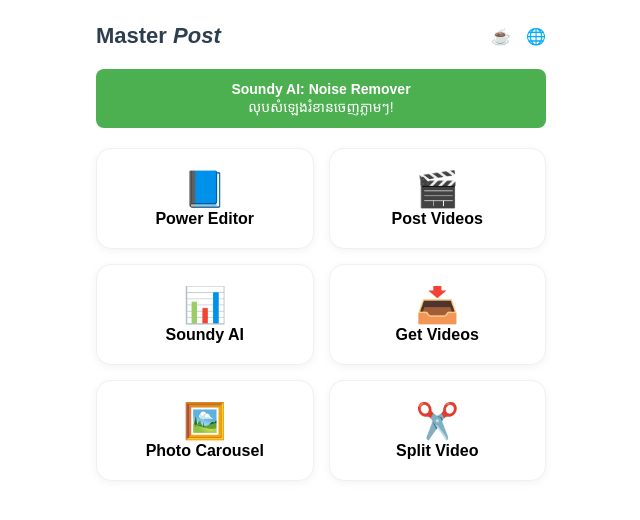
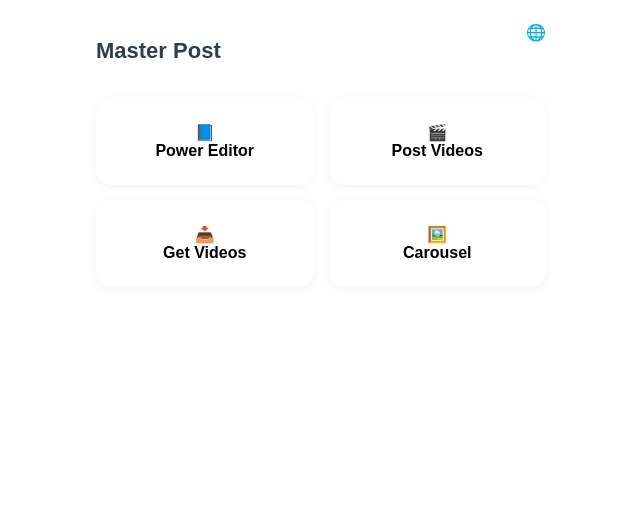
Before and after one commit to monsela1/PE-Post, a React (Vite) app: page / in a window 1280 px wide. Shown: the top 520 px of the page, without its empty margins (319-959 px from the left). Built offline with nearby package versions, Linux system fonts and the light colour scheme.

Commit message:
Update App.jsx

```diff
--- a/src/App.jsx
+++ b/src/App.jsx
@@ -9,18 +9,15 @@ function App() {
   const [pages, setPages] = useState([]);
   const [currentPage, setCurrentPage] = useState('menu');
 
-  // States សម្រាប់ Power Editor
+  // Power Editor Logic
+  const [powerStep, setPowerStep] = useState(1); // 1: Select Video, 2: Post Info
   const [videoLink, setVideoLink] = useState('');
-  const [selectedFile, setSelectedFile] = useState(null);
+  const [selectedPage, setSelectedPage] = useState(null);
+  const [caption, setCaption] = useState('');
 
   useEffect(() => {
     window.fbAsyncInit = function() {
-      window.FB.init({
-        appId: FACEBOOK_APP_ID,
-        cookie: true,
-        xfbml: true,
-        version: 'v19.0'
-      });
+      window.FB.init({ appId: FACEBOOK_APP_ID, cookie: true, xfbml: true, version: 'v19.0' });
     };
     (function(d, s, id) {
       var js, fjs = d.getElementsByTagName(s)[0];
@@ -34,46 +31,25 @@ function App() {
   const handleLogin = () => {
     window.FB.login((response) => {
       if (response.authResponse) {
-        window.FB.api('/me', {fields: 'name,picture'}, (userInfo) => {
-          setUserData(userInfo);
-          setIsLoggedIn(true);
-        });
-        window.FB.api('/me/accounts', {fields: 'name,access_token,id,picture', limit: 100}, (pageResponse) => {
-          if (pageResponse && pageResponse.data) {
-            setPages(pageResponse.data);
-          }
-        });
+        window.FB.api('/me', {fields: 'name,picture'}, (u) => { setUserData(u); setIsLoggedIn(true); });
+        window.FB.api('/me/accounts', {fields: 'name,access_token,id,picture', limit: 100}, (p) => { setPages(p.data || []); });
       }
     }, { scope: 'public_profile,pages_show_list,pages_read_engagement,pages_manage_posts' });
-  };
-
-  const navigateTo = (page) => {
-    setCurrentPage(page);
   };
 
   // --- Screens ---
 
   const MenuScreen = () => (
     <div style={{ padding: '15px' }}>
-      <div style={{ display: 'flex', justifyContent: 'space-between', alignItems: 'center', marginBottom: '20px' }}>
-        <h1 style={{ color: '#2c3e50', margin: 0, fontSize: '22px', fontWeight: 'bold' }}>Master <span style={{fontStyle: 'italic'}}>Post</span></h1>
-        <div style={{ display: 'flex', gap: '15px' }}>
-          <span>☕</span> <span>🌐</span>
-        </div>
+      <div style={{ display: 'flex', justifyContent: 'space-between', marginBottom: '20px' }}>
+        <h1 style={{ color: '#2c3e50', fontSize: '22px' }}>Master Post</h1>
+        <span>🌐</span>
       </div>
-
-      {/* Banner Ad placeholder */}
-      <div style={{ background: '#4CAF50', padding: '12px', borderRadius: '8px', color: '#fff', marginBottom: '20px', textAlign: 'center', fontSize: '14px' }}>
-        <strong>Soundy AI: Noise Remover</strong><br/>លុបសំឡេងរំខានចេញភ្លាមៗ!
-      </div>
-
       <div style={{ display: 'grid', gridTemplateColumns: '1fr 1fr', gap: '15px' }}>
-        <div onClick={() => navigateTo('powerEditor')} style={cardStyle}><span style={{fontSize: '35px'}}>📘</span><br/>Power Editor</div>
-        <div onClick={() => navigateTo('postVideos')} style={cardStyle}><span style={{fontSize: '35px'}}>🎬</span><br/>Post Videos</div>
-        <div style={cardStyle}><span style={{fontSize: '35px'}}>📊</span><br/>Soundy AI</div>
-        <div style={cardStyle}><span style={{fontSize: '35px'}}>📥</span><br/>Get Videos</div>
-        <div style={cardStyle}><span style={{fontSize: '35px'}}>🖼️</span><br/>Photo Carousel</div>
-        <div style={cardStyle}><span style={{fontSize: '35px'}}>✂️</span><br/>Split Video</div>
+        <div onClick={() => { setCurrentPage('powerEditor'); setPowerStep(1); }} style={cardStyle}>📘<br/>Power Editor</div>
+        <div style={cardStyle}>🎬<br/>Post Videos</div>
+        <div style={cardStyle}>📥<br/>Get Videos</div>
+        <div style={cardStyle}>🖼️<br/>Carousel</div>
       </div>
     </div>
   );
@@ -82,80 +58,76 @@ function App() {
     <div style={{ background: '#f8f9fa', minHeight: '100vh' }}>
       {/* Header */}
       <div style={{ background: '#2c3e50', color: '#fff', padding: '15px', display: 'flex', alignItems: 'center' }}>
-        <div onClick={() => setCurrentPage('menu')} style={{ cursor: 'pointer', marginRight: '20px', fontSize: '18px' }}>❮ Back</div>
-        <div style={{ fontWeight: 'bold', flex: 1, textAlign: 'center', marginRight: '40px' }}>Power Editor</div>
+        <div onClick={() => powerStep === 1 ? setCurrentPage('menu') : setPowerStep(1)} style={{ cursor: 'pointer', marginRight: '20px' }}>❮ Back</div>
+        <div style={{ fontWeight: 'bold' }}>{powerStep === 1 ? 'Power Editor' : 'Video Information'}</div>
       </div>
 
-      <div style={{ padding: '15px' }}>
-        {/* Add Account Section */}
-        <div style={masterBoxStyle} onClick={handleLogin}>
-          <div style={{ fontSize: '16px', color: '#555' }}>+ Add Account</div>
+      {powerStep === 1 ? (
+        /* STEP 1: SELECT VIDEO (image_9.png) */
+        <div style={{ padding: '15px' }}>
+          <div style={masterBoxStyle} onClick={handleLogin}>+ Add Account</div>
+          <div style={masterBoxStyle}>
+            <div style={selectBtnStyle}>Select Video File</div>
+            <div style={{ margin: '15px 0', color: '#888' }}>OR</div>
+            <input
+              type="text" placeholder="PLEASE INPUT VIDEO URL"
+              style={urlInputStyle} value={videoLink} onChange={(e) => setVideoLink(e.target.value)}
+            />
+          </div>
+          <button style={uploadBtnStyle} onClick={() => setPowerStep(2)}>UPLOAD VIDEO</button>
         </div>
+      ) : (
+        /* STEP 2: POST INFO (image_8.png) - ទំរង់ផុសបែប PE */
+        <div style={{ padding: '15px' }}>
+          <div style={sectionStyle}>
+            <select
+              onChange={(e) => setSelectedPage(pages.find(p => p.id === e.target.value))}
+              style={{ width: '100%', border: 'none', background: 'transparent', outline: 'none' }}
+            >
+              <option value="">🚩 {selectedPage ? selectedPage.name : "អារម្មណ៍"}</option>
+              {pages.map(p => <option key={p.id} value={p.id}>{p.name}</option>)}
+            </select>
+          </div>
 
-        {/* Video Selection Section */}
-        <div style={masterBoxStyle}>
-          <input
-            type="file"
-            id="videoInput"
-            accept="video/*"
-            style={{ display: 'none' }}
-            onChange={(e) => setSelectedFile(e.target.files[0])}
+          <textarea
+            placeholder="Write caption here"
+            style={{ width: '100%', height: '80px', border: 'none', background: 'transparent', outline: 'none', padding: '10px 0' }}
+            value={caption} onChange={(e) => setCaption(e.target.value)}
           />
-          <label htmlFor="videoInput" style={selectBtnStyle}>
-            {selectedFile ? selectedFile.name : 'Select Video File'}
-          </label>
 
-          <div style={{ margin: '15px 0', color: '#888', fontWeight: 'bold' }}>OR</div>
+          <div style={{ display: 'flex', gap: '10px', overflowX: 'auto', marginBottom: '20px' }}>
+            <div style={previewCardStyle}>
+              <div style={{ height: '200px', background: '#333', display: 'flex', alignItems: 'center', justifyContent: 'center', color: '#fff' }}>VIDEO</div>
+              <div style={{ padding: '10px', fontSize: '11px', display: 'flex', justifyContent: 'space-between' }}>
+                <span>ចុច Like Page ដើម្បីបានវីដេអូថ្មីៗ</span> 👍
+              </div>
+            </div>
+            <div style={previewCardStyle}>
+              <div style={{ height: '200px', background: '#d1e7ff', display: 'flex', alignItems: 'center', justifyContent: 'center' }}>PREVIEW</div>
+              <div style={{ padding: '10px', fontSize: '12px', background: '#eee' }}>{selectedPage ? selectedPage.name : "Page Name"}</div>
+            </div>
+          </div>
 
-          <input
-            type="text"
-            placeholder="PLEASE INPUT VIDEO URL"
-            value={videoLink}
-            onChange={(e) => setVideoLink(e.target.value)}
-            style={urlInputStyle}
-          />
+          <button style={uploadBtnStyle} onClick={() => alert('កំពុងផុសទៅកាន់ Facebook...')}>POST</button>
         </div>
-
-        {/* Upload Button */}
-        <button style={uploadBtnStyle} onClick={() => alert('កំពុងទាញយក និងរៀបចំបញ្ជូន...')}>
-          UPLOAD VIDEO
-        </button>
-
-        <div style={{ textAlign: 'center', marginTop: '20px' }}>
-          <a href="#" style={{ color: '#1877F2', textDecoration: 'underline', fontSize: '14px' }}>How to use it?</a>
-        </div>
-      </div>
+      )}
     </div>
   );
 
   return (
-    <div style={{ maxWidth: '480px', margin: '0 auto', fontFamily: 'sans-serif', background: '#fff', minHeight: '100vh' }}>
-      {currentPage === 'menu' && <MenuScreen />}
-      {currentPage === 'powerEditor' && <PowerEditorScreen />}
+    <div style={{ maxWidth: '480px', margin: '0 auto', fontFamily: 'sans-serif' }}>
+      {currentPage === 'menu' ? <MenuScreen /> : <PowerEditorScreen />}
     </div>
   );
 }
 
 // --- Styles ---
-const cardStyle = {
-  background: '#fff', padding: '20px 10px', borderRadius: '15px', textAlign: 'center',
-  boxShadow: '0 2px 10px rgba(0,0,0,0.05)', cursor: 'pointer', fontWeight: 'bold', border: '1px solid #f0f0f0'
-};
-const masterBoxStyle = {
-  background: '#fff', padding: '30px 20px', borderRadius: '8px', marginBottom: '15px',
-  border: '1px solid #ddd', textAlign: 'center', boxShadow: '0 1px 3px rgba(0,0,0,0.05)'
-};
-const selectBtnStyle = {
-  display: 'inline-block', padding: '10px 30px', border: '2px solid #333', borderRadius: '25px',
-  cursor: 'pointer', fontWeight: 'bold', fontSize: '14px'
-};
-const urlInputStyle = {
-  width: '100%', padding: '15px', borderRadius: '8px', border: '1px solid #ddd',
-  boxSizing: 'border-box', fontSize: '14px', background: '#fff', outline: 'none'
-};
-const uploadBtnStyle = {
-  width: '100%', padding: '18px', background: '#232a34', color: '#fff', border: 'none',
-  borderRadius: '5px', fontWeight: 'bold', fontSize: '16px', cursor: 'pointer'
-};
+const cardStyle = { background: '#fff', padding: '25px 10px', borderRadius: '15px', textAlign: 'center', boxShadow: '0 2px 10px rgba(0,0,0,0.05)', cursor: 'pointer', fontWeight: 'bold' };
+const masterBoxStyle = { background: '#fff', padding: '30px 20px', borderRadius: '8px', marginBottom: '15px', border: '1px solid #ddd', textAlign: 'center' };
+const selectBtnStyle = { display: 'inline-block', padding: '10px 25px', border: '2px solid #333', borderRadius: '25px', cursor: 'pointer', fontWeight: 'bold', fontSize: '14px' };
+const urlInputStyle = { width: '100%', padding: '15px', borderRadius: '8px', border: '1px solid #ddd', boxSizing: 'border-box' };
+const uploadBtnStyle = { width: '100%', padding: '15px', background: '#232a34', color: '#fff', border: 'none', borderRadius: '5px', fontWeight: 'bold', cursor: 'pointer' };
+const sectionStyle = { background: '#fff', padding: '12px', borderRadius: '8px', marginBottom: '10px', border: '1px solid #ddd' };
+const previewCardStyle = { minWidth: '180px', background: '#fff', borderRadius: '8px', overflow: 'hidden', border: '1px solid #ddd' };
 
 export default App;
```
